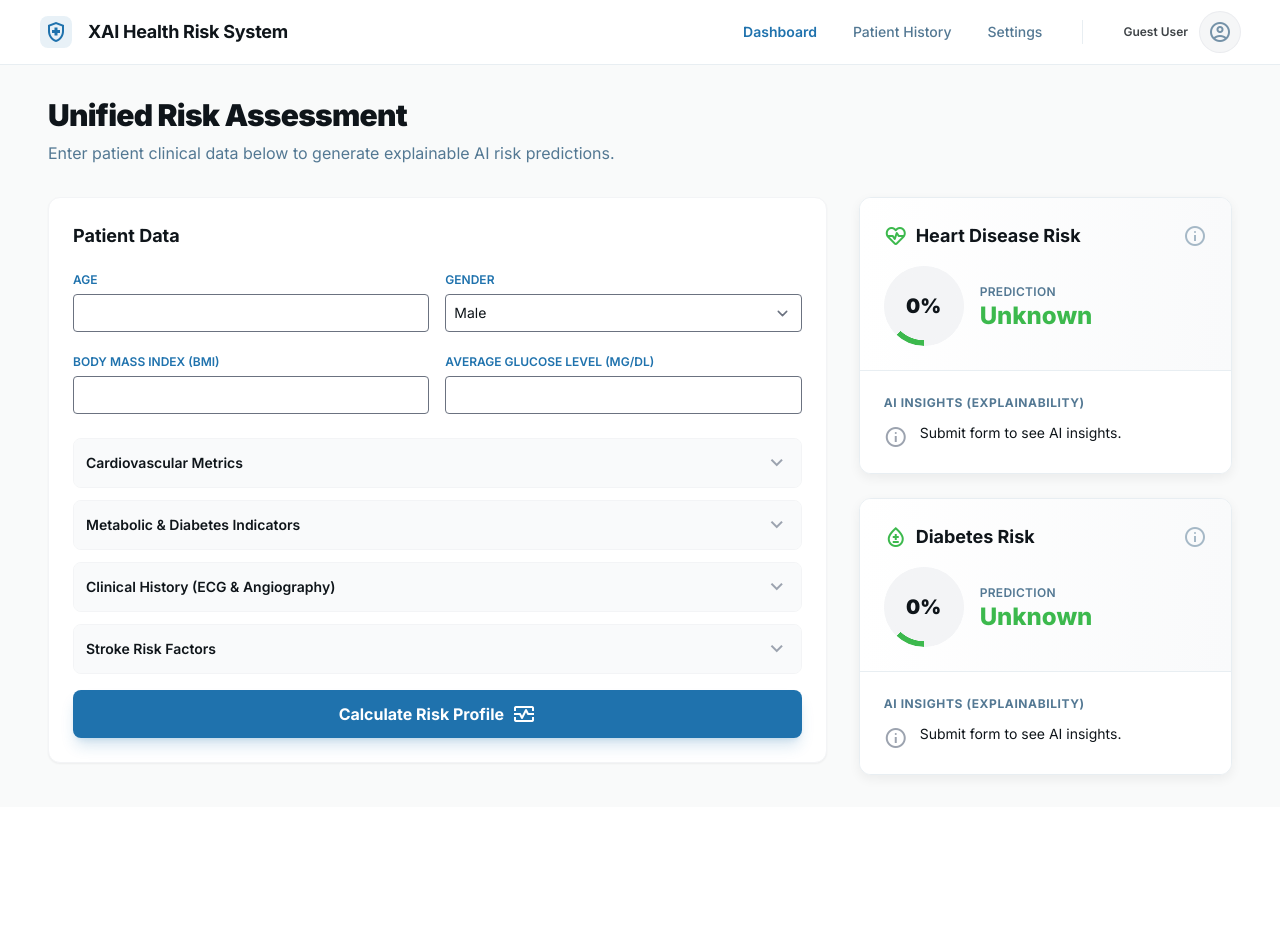
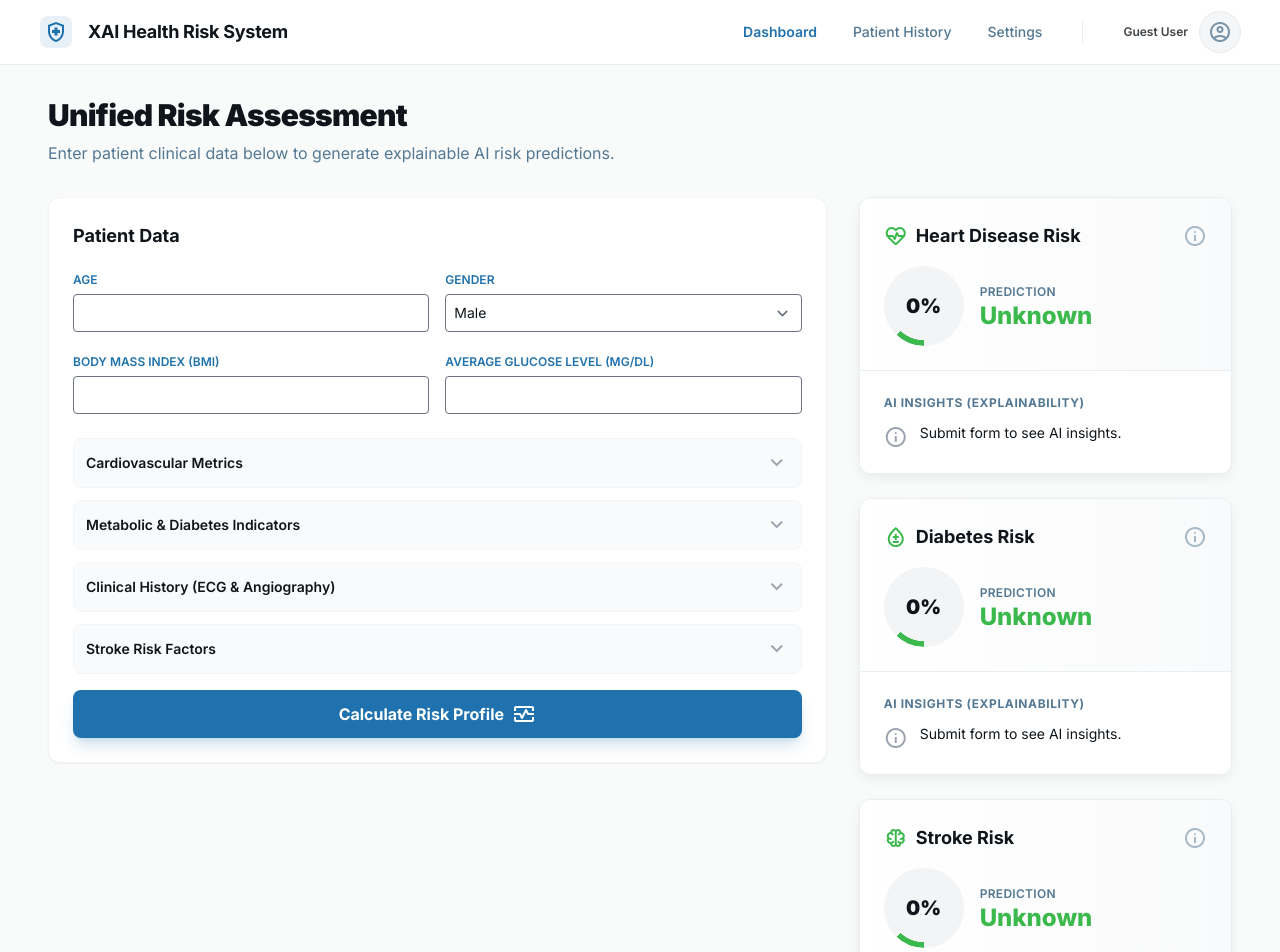
Before and after one commit to KarikariSamuelZachary/xai-health-risk-system, a Next.js app in the folder frontend/: page / in a window 1280 px wide. Shown: the top 952 px of the page. Before the commit the page ends 807 px from the top, so only its background shows below. Built offline with nearby package versions, Linux system fonts and the light colour scheme.

Commit message:
feat(dashboard): integrate stroke predictions into main page

```diff
--- a/frontend/src/app/page.tsx
+++ b/frontend/src/app/page.tsx
@@ -12,6 +12,9 @@ export default function Home() {
     { icon: "info", color: "text-gray-400", text: "Submit form to see AI insights." }
   ];
   const defaultDiabetesInsights = [
+    { icon: "info", color: "text-gray-400", text: "Submit form to see AI insights." }
+  ];
+  const defaultStrokeInsights = [
     { icon: "info", color: "text-gray-400", text: "Submit form to see AI insights." }
   ];
 
@@ -61,6 +64,21 @@ export default function Home() {
                  text: f
               })) : defaultDiabetesInsights}
             />
+
+            {/* Stroke Card - Fixed Key: stroke */}
+            <RiskCard
+              title="Stroke Risk"
+              icon="neurology"
+              percent={results?.stroke?.risk_score ? Math.round(results.stroke.risk_score * 100) : 0}
+              riskLevel={results?.stroke ? results.stroke.risk_level : "Unknown"}
+              colorClass={results?.stroke?.risk_level === "High" ? "text-risk-high" : "text-risk-low"}
+              gradientClass={results?.stroke?.risk_level === "High" ? "risk-gradient-high" : "risk-gradient-low"}
+              insights={results?.stroke ? results.stroke.top_factors.map((f: string) => ({
+                 icon: "warning",
+                 color: "text-risk-moderate",
+                 text: f
+              })) : defaultStrokeInsights}
+            />
           </div>
         </div>
       </main>
```
